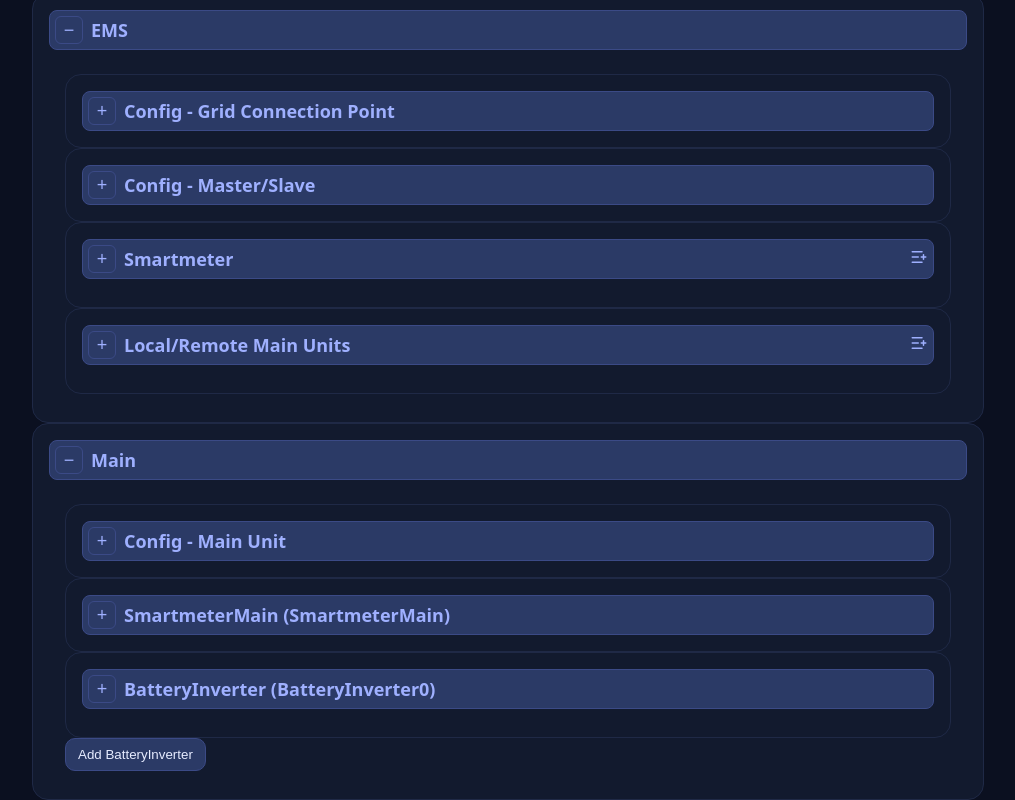
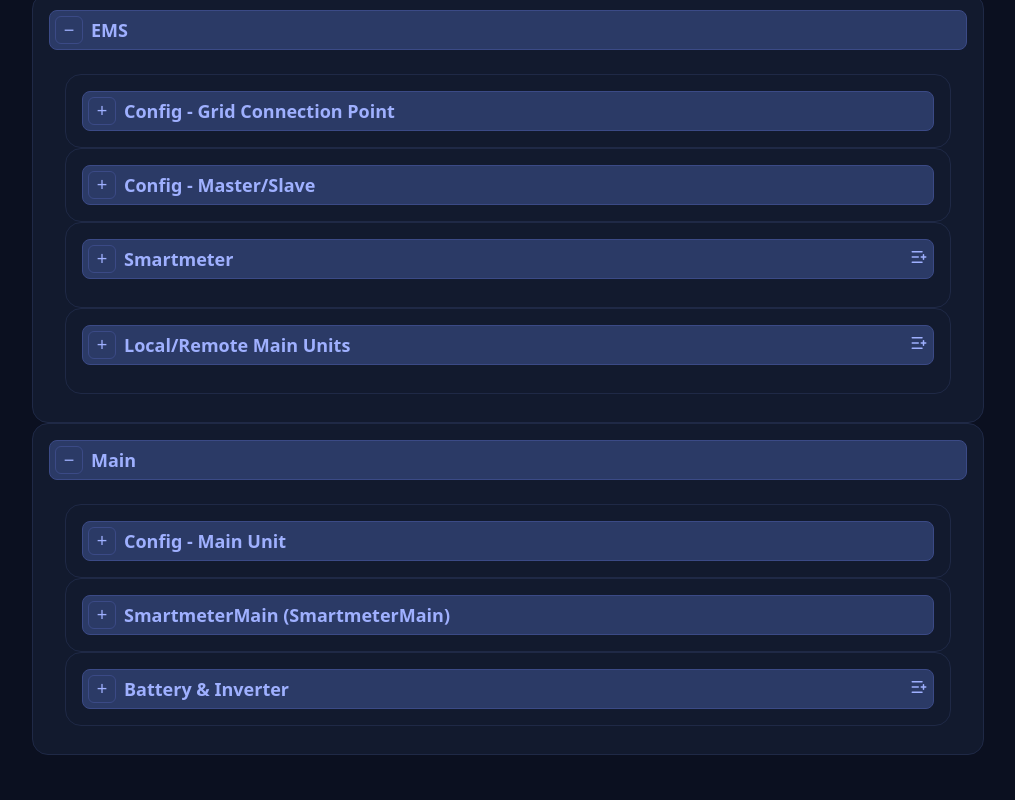
Before and after one commit to chrissyheb/batteryConfigurator, a React (Vite) app: page / in a window 1280 px wide. Shown: the part 498-1298 px from the top of the page, without its empty margins (132-1147 px from the left). After the commit the page ends 1253 px from the top, so only its background shows below. Built offline with nearby package versions, Linux system fonts and the light colour scheme.

Commit message:
feat (Configurator) Add error visualization to Collapsibles

```diff
--- a/src/app/App.tsx
+++ b/src/app/App.tsx
@@ -14,7 +14,7 @@ import { components } from '@/spec/catalog';
 
 export default function App()
 {
-  const { state, dispatch, errorIndex, issues, isValid, flatIssues, addIssue } = useStore();
+  const { state, dispatch, errorIndex, errorPrefixSet, issues, isValid, flatIssues, addIssue } = useStore();
 
   const {get, getOr, setIn, set, has, patch, del } = useConfigAccessors(state, dispatch);
 
@@ -38,7 +38,7 @@ export default function App()
     set(fresh);
   };
 
-  setGlobalProps({get, getOr, setIn, errorIndex, addIssue});
+  setGlobalProps({get, getOr, setIn, errorIndex, errorPrefixSet, addIssue});
 
   return (
     <div className="container">
@@ -87,9 +87,9 @@ export default function App()
           options={getHardwareVariants()}
         />
       </section>
-      <SystemForm cfg={state} setCfg={set} setInCfg={setIn} getCfg={get} getOrCfg={getOr} errorIndex={errorIndex} />
-      <EMSForm cfg={state} setCfg={set} setInCfg={setIn} getCfg={get} getOrCfg={getOr} delFromCfg={del} hasCfg={has} errorIndex={errorIndex} />
-      <MainForm cfg={state} setCfg={set} setInCfg={setIn} getCfg={get} getOrCfg={getOr} delFromCfg={del} hasCfg={has} errorIndex={errorIndex} />
+      <SystemForm cfg={state} setCfg={set} setInCfg={setIn} getCfg={get} getOrCfg={getOr} errorIndex={errorIndex} errorPrefixSet={errorPrefixSet} />
+      <EMSForm cfg={state} setCfg={set} setInCfg={setIn} getCfg={get} getOrCfg={getOr} delFromCfg={del} hasCfg={has} errorIndex={errorIndex} errorPrefixSet={errorPrefixSet} />
+      <MainForm cfg={state} setCfg={set} setInCfg={setIn} getCfg={get} getOrCfg={getOr} delFromCfg={del} hasCfg={has} errorIndex={errorIndex} errorPrefixSet={errorPrefixSet} />
 
     </div>
   );
--- a/src/app/store.ts
+++ b/src/app/store.ts
@@ -2,7 +2,7 @@
 import { useEffect, useMemo, useReducer, useState } from 'react';
 import { loadLocal, saveLocal } from '@/utils/storage';
 import { validate, getInitialConfig, PathType } from '@/spec/builder';
-import { buildErrorIndex, expandUnknownKeyIssues, SimpleIssue } from '@/utils/errors';
+import { buildErrorIndex, expandUnknownKeyIssues, SimpleIssue, buildErrorPrefixSet } from '@/utils/errors';
 
 export function useConfigAccessors(state: JSONObject, dispatch: React.Dispatch<Action>) {
   return {
@@ -161,23 +161,28 @@ export function useStore()
   const [addIssues, setAddIssues] = useState(new Array<SimpleIssue>());
   const [issues, setIssues] = useState(0);
 
-  const { result, flatIssues, errorIndex } = useMemo(() =>
+  const { result, flatIssues, errorIndex, errorPrefixSet } = useMemo(() =>
   {
     const result = validate(state);
     const valIssues = expandUnknownKeyIssues(result.issues);
     const flatIssues = [...valIssues, ...addIssues];
     const errorIndex = buildErrorIndex(flatIssues);
-    return { result, flatIssues, errorIndex };
+    const errorPrefixSet = buildErrorPrefixSet(errorIndex);
+    return { result, flatIssues, errorIndex, errorPrefixSet };
   }, [state, issues]);
 
-  function addIssue(issue:SimpleIssue, ): void {
-    setAddIssues([...addIssues, issue]);
-    setIssues(issues + 1);
+  //function addIssue(issue:SimpleIssue, ): void {
+  //  setAddIssues([...addIssues, issue]);
+  //  setIssues(issues + 1);
+  //}
+  function addIssue(issue: SimpleIssue): void {
+    setAddIssues(prev => [...prev, issue]);
+    setIssues(prev => prev + 1);
   }
 
   useEffect(() => { saveLocal(state); }, [state]);
 
   const isValid = result.issues.length === 0;
 
-  return { state, dispatch, errorIndex, issues: result.issues, isValid, flatIssues, addIssue};
+  return { state, dispatch, errorIndex, errorPrefixSet, issues: result.issues, isValid, flatIssues, addIssue};
 }
--- a/src/components/Cards.tsx
+++ b/src/components/Cards.tsx
@@ -1,4 +1,6 @@
 import React, { createContext, useContext , useId, useLayoutEffect, useRef, useState } from "react";
+import { PathType } from "@/spec/builder";
+import { hasErrorUnder } from "@/utils/errors";
 import { Trash2, ListPlus } from "lucide-react";
 
 type HeadingLevel = 1 | 2 | 3 | 4 | 5 | 6;
@@ -63,6 +65,9 @@ export type CollapsibleProps = {
   className?: string;
   children: React.ReactNode;
 
+  errorPrefixSet: Set<string>;
+  path: PathType;
+
   /** Optional: eingebaute Aktion rechts im Header */
   actionType?: BuiltInAction;
 
@@ -81,6 +86,8 @@ export function Collapsible({
   onOpenChange,
   className = "",
   children,
+  errorPrefixSet,
+  path,
   actionType,
   onAction,
   actionAriaLabel,
@@ -165,7 +172,7 @@ export function Collapsible({
   const actionNode = renderAction();
 
   return (
-    <div className={className}>
+    <div className={className + `${hasErrorUnder(errorPrefixSet, path) ? " has-error" : ""}`}>
       <HeadingTag className="card-heading">
         <div className="card-header">
           <button
--- a/src/components/Fields.tsx
+++ b/src/components/Fields.tsx
@@ -11,6 +11,7 @@ export interface GlobalFns {
   getOr: (path: PathType, fallback: any) => any; //<T>(value: T, fallback: T) => T;
   setIn: (path: PathType, value: JSONValue) => void;
   errorIndex: ErrorIndex;
+  errorPrefixSet: Set<string>;
   addIssue: (issue: SimpleIssue) => void;
 }
 
@@ -19,6 +20,7 @@ const defaults: GlobalFns = {
   getOr: (path, fallback) => (path === undefined || path === null ? fallback : path),
   setIn: () => { throw new Error('setIn undefined -> call Fields.setGlobalProps()'); },
   errorIndex: new Map<string, string[]>(),
+  errorPrefixSet: new Set<string>(),
   addIssue: (issue) => issue
 };
 
@@ -30,6 +32,7 @@ function gFun() : GlobalFns {
     getOr: g.getOr ?? defaults.getOr,
     setIn: g.setIn ?? defaults.setIn,
     errorIndex: g.errorIndex ?? defaults.errorIndex,
+    errorPrefixSet: g.errorPrefixSet ?? defaults.errorPrefixSet,
     addIssue: g.addIssue ?? defaults.addIssue
   };
 }
@@ -40,6 +43,7 @@ export function setGlobalProps(props: Partial<GlobalFns>): void {
   if (props.getOr) g.getOr = props.getOr;
   if (props.setIn) g.setIn = props.setIn;
   if (props.errorIndex) g.errorIndex = props.errorIndex;
+  if (props.errorPrefixSet) g.errorPrefixSet = props.errorPrefixSet;
   if (props.addIssue) g.addIssue = props.addIssue;
 }
 
--- a/src/components/MainForm.tsx
+++ b/src/components/MainForm.tsx
@@ -7,7 +7,7 @@ import { components } from '@/spec/catalog';
 import { JSONValue } from '@/app/store';
 import { Collapsible } from '@/components/Cards';
 
-function BatteryInverterCard(props: { idx: number; count: number; cfg: any; setCfg: (c: any) => void; setInCfg:(p: any, v: any) => void; getCfg: (p: any) => any; getOrCfg:(p: any, v: any) => any; delFromCfg:(p: any) => void; hasCfg:(p: any) => boolean; errorIndex: any })
+function BatteryInverterCard(props: { idx: number; count: number; cfg: any; setCfg: (c: any) => void; setInCfg:(p: any, v: any) => void; getCfg: (p: any) => any; getOrCfg:(p: any, v: any) => any; delFromCfg:(p: any) => void; hasCfg:(p: any) => boolean; errorIndex: any, errorPrefixSet:any })
 {
   const { idx, count, cfg, setCfg, setInCfg, getOrCfg, delFromCfg } = props;
 
@@ -25,6 +25,8 @@ function BatteryInverterCard(props: { idx: number; count: number; cfg: any; setC
       className="card stack"
       actionType={(count === 1) ? undefined : "delete"}
       onAction={() => removeElement(['Units','Main','Equipment','BatteryInverter'],idx)}
+      path={['Units','Main','Equipment','BatteryInverter',idx]}
+      errorPrefixSet={props.errorPrefixSet}
     >
       <TextField
         path={['Units','Main','Equipment','BatteryInverter',idx,'Name']}
@@ -36,7 +38,12 @@ function BatteryInverterCard(props: { idx: number; count: number; cfg: any; setC
         defLink={components.BatteryInverter.fields.Index}
       />
 
-      <Collapsible title="Inverter" className="card">
+      <Collapsible
+        title="Inverter"
+        className="card"
+        path={['Units','Main','Equipment','BatteryInverter',idx,'Inverter']}
+        errorPrefixSet={props.errorPrefixSet}
+      >
         <SelectField
           path={['Units','Main','Equipment','BatteryInverter',idx,'Inverter','Type']}
           defLink={components.BatteryInverterInverter.fields.group.Type}
@@ -69,9 +76,14 @@ function BatteryInverterCard(props: { idx: number; count: number; cfg: any; setC
         />
       </Collapsible>
 
-      <Collapsible title="Battery" className="card">
+      <Collapsible
+        title="Battery"
+        className="card"
+        path={['Units','Main','Equipment','BatteryInverter',idx,'Battery']}
+        errorPrefixSet={props.errorPrefixSet}
+      >
         <SelectField
-          path={['Units','Main','Equipment','BatteryInverter',idx, 'Battery','Type']}
+          path={['Units','Main','Equipment','BatteryInverter',idx,'Battery','Type']}
           defLink={components.BatteryInverterBattery.fields.group.Type}
           options={getBatteryTypes()}
         />
@@ -106,7 +118,12 @@ function BatteryInverterCard(props: { idx: number; count: number; cfg: any; setC
         />
       </Collapsible>
 
-      <Collapsible title="Modbus" className="card">
+      <Collapsible
+        title="Modbus"
+        className="card"
+        path={['Units','Main','Equipment','BatteryInverter',idx,'Modbus']}
+        errorPrefixSet={props.errorPrefixSet}
+      >
         <SelectField
           path={['Units','Main','Equipment','BatteryInverter',idx,'Modbus','Type']}
             defLink={components.BatteryInverterModbus.fields.group.Type}
@@ -143,9 +160,9 @@ function BatteryInverterCard(props: { idx: number; count: number; cfg: any; setC
 }
 
 
-export default function MainForm(props: { cfg: any; setCfg: (c: any) => void; setInCfg:(p: any, v: any) => void; getCfg: (p: any) => any; getOrCfg:(p: any, v: any) => any; delFromCfg:(p: any) => void; hasCfg:(p: any) => boolean; errorIndex: any })
+export default function MainForm(props: { cfg: any; setCfg: (c: any) => void; setInCfg:(p: any, v: any) => void; getCfg: (p: any) => any; getOrCfg:(p: any, v: any) => any; delFromCfg:(p: any) => void; hasCfg:(p: any) => boolean; errorIndex: any, errorPrefixSet: any })
 {
-  const { cfg, setCfg, setInCfg, getCfg, getOrCfg, delFromCfg, hasCfg, errorIndex } = props;
+  const { cfg, setCfg, setInCfg, getCfg, getOrCfg, delFromCfg, hasCfg, errorIndex, errorPrefixSet } = props;
 
   function addElement(path: PathType, type: mainEquipmentKeys): void
   {
@@ -179,8 +196,19 @@ export default function MainForm(props: { cfg: any; setCfg: (c: any) => void; se
   }, [cfg.Units?.Main?.Equipment?.SmartmeterMain?.HardwareModel ?? 'Virtual']);
 
   return (
-    <Collapsible title="Main" defaultOpen className="card stack">
-      <Collapsible title="Config - Main Unit" className="card">
+    <Collapsible
+      title="Main"
+      defaultOpen
+      className="card stack"
+      path={['Units','Main']}
+      errorPrefixSet={props.errorPrefixSet}
+    >
+      <Collapsible
+        title="Config - Main Unit"
+        className="card"
+        path={['Units','Main','Config']}
+        errorPrefixSet={props.errorPrefixSet}
+      >
         <TextField
           path={['Units','Main','Config','IpAddressInternal']}
           defLink={components.MainConfig.fields.IpAddressInternal}
@@ -213,7 +241,12 @@ export default function MainForm(props: { cfg: any; setCfg: (c: any) => void; se
         />
       </Collapsible>
 
-      <Collapsible title={getOrCfg(['Units','Main','Equipment','SmartmeterMain','Type'], 'Unkown Smartmeter Type') + ' (' + getOrCfg(['Units','Main','Equipment',"SmartmeterMain",'Name'], '') + ')'} className="card">
+      <Collapsible
+        title={getOrCfg(['Units','Main','Equipment','SmartmeterMain','Type'], 'Unkown Smartmeter Type') + ' (' + getOrCfg(['Units','Main','Equipment',"SmartmeterMain",'Name'], '') + ')'}
+        className="card"
+        path={['Units','Main','Equipment','SmartmeterMain']}
+        errorPrefixSet={props.errorPrefixSet}
+      >
         <TextField
           path={['Units','Main','Equipment','SmartmeterMain','Name']}
           defLink={components.SmartmeterMain.fields.Name}
@@ -249,15 +282,20 @@ export default function MainForm(props: { cfg: any; setCfg: (c: any) => void; se
         />
       </Collapsible>
 
-      {((cfg.Units?.Main?.Equipment?.BatteryInverter ?? []).filter((e: any) => { return e.Type === 'BatteryInverter'; })).map((_: any, idx: number, array: any) =>
-        {
-          return <BatteryInverterCard key={idx} idx={idx} count={array.length} cfg={cfg} setCfg={setCfg} setInCfg={setInCfg} getCfg={getCfg} getOrCfg={getOrCfg} delFromCfg={delFromCfg} hasCfg={hasCfg} errorIndex={errorIndex} />;
-        })
-      }
-
-      <div className="row">
-        <button onClick={() => {addElement(['Units','Main','Equipment'],'BatteryInverter')}}>Add BatteryInverter</button>
-      </div>
+      <Collapsible
+        title="Battery & Inverter"
+        className="card"
+        actionType="add"
+        onAction={() => {addElement(['Units','Main','Equipment'],'BatteryInverter')}}
+        path={['Units','Main','Equipment','BatteryInverter']}
+        errorPrefixSet={props.errorPrefixSet}
+      >
+        {((cfg.Units?.Main?.Equipment?.BatteryInverter ?? []).filter((e: any) => { return e.Type === 'BatteryInverter'; })).map((_: any, idx: number, array: any) =>
+          {
+            return <BatteryInverterCard key={idx} idx={idx} count={array.length} cfg={cfg} setCfg={setCfg} setInCfg={setInCfg} getCfg={getCfg} getOrCfg={getOrCfg} delFromCfg={delFromCfg} hasCfg={hasCfg} errorIndex={errorIndex} errorPrefixSet={errorPrefixSet} />;
+          })
+        }
+      </Collapsible>
     </Collapsible>
   );
 }
--- a/src/styles/app.css
+++ b/src/styles/app.css
@@ -237,6 +237,11 @@ input[type="number"] {
   font-weight: 600;
 }
 
+.has-error {
+  border-color: var(--errBorder);
+  background-color: var(--errBg);
+}
+
 .icon-button {
   background: none;
   border: 0;
--- a/src/utils/errors.ts
+++ b/src/utils/errors.ts
@@ -69,6 +69,22 @@ export function errorAt(index: ErrorIndex, path: PathType): string | undefined
   return msgs[0];
 }
 
+export function buildErrorPrefixSet(index: ErrorIndex): Set<string> {
+  const set = new Set<string>();
+  for (const key of index.keys()) {
+    const parts = key.split(".");
+    for (let i = 1; i <= parts.length; i++) {
+      set.add(parts.slice(0, i).join("."));
+    }
+  }
+  return set;
+}
+
+export function hasErrorUnder(prefixSet: Set<string>, path: PathType): boolean {
+  const key = keyFromPath(path);
+  return key === "" ? prefixSet.size > 0 : prefixSet.has(key);
+}
+
 export function formatPath(path: PathType | undefined): string
 {
   // no or empty path
```
Also changed, not shown: src/components/EMSForm.tsx (+30 -4 lines), src/components/SystemForm.tsx (+7 -1 lines).
